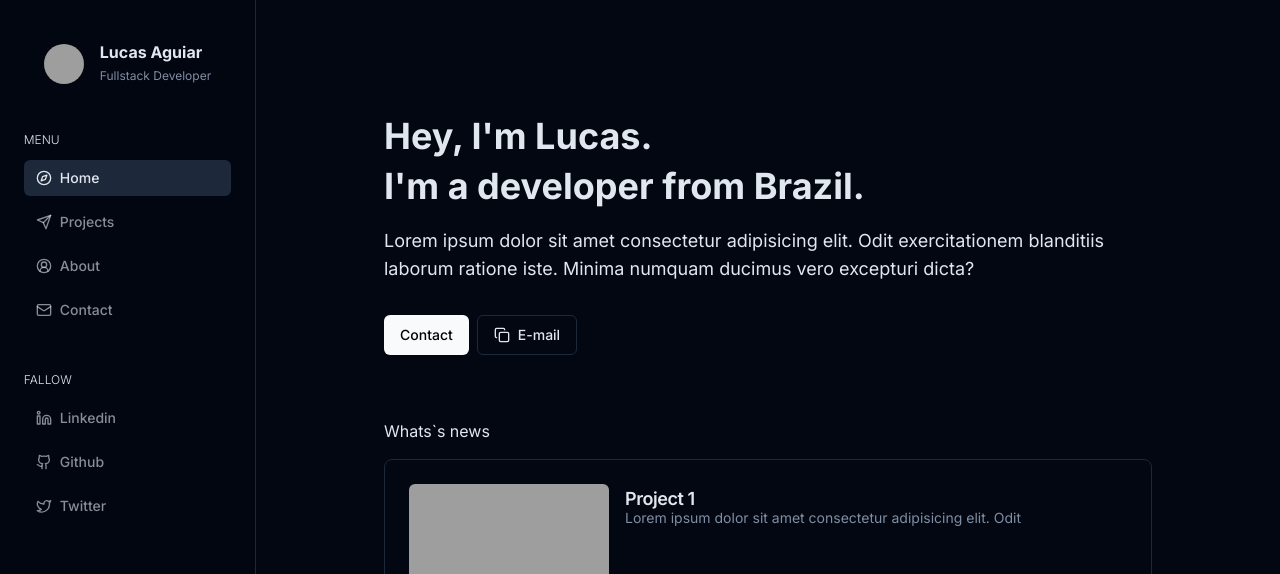
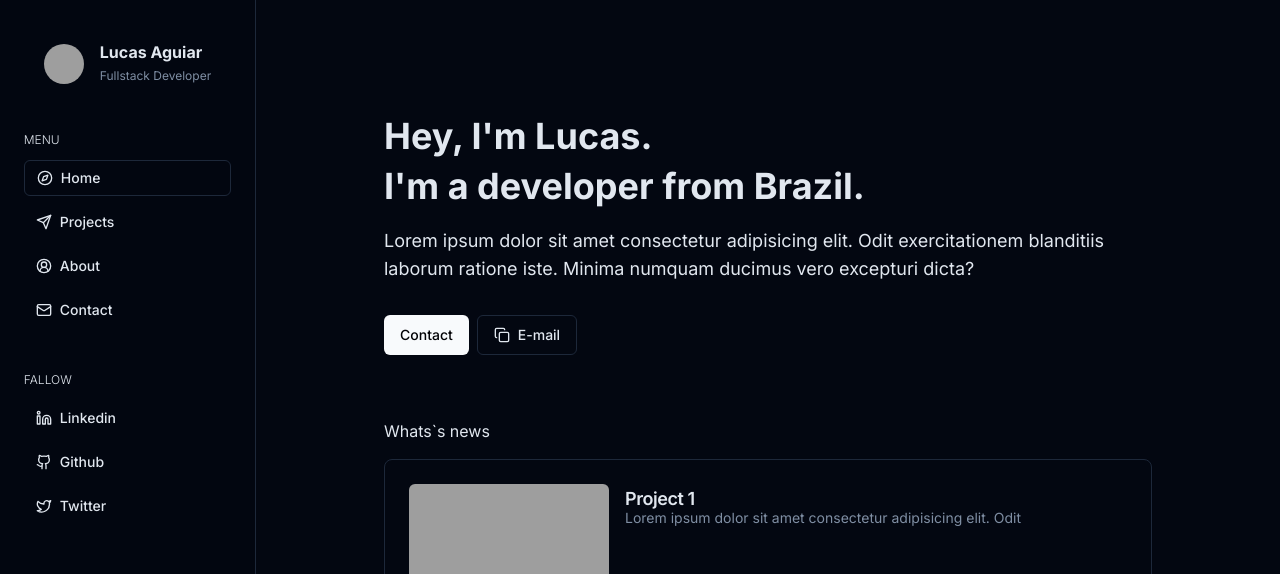
Before and after one commit to LucasAguiarr/me, a Next.js app: page / in a window 1280 px wide. Shown: the top 574 px of the page. Built offline with nearby package versions, Linux system fonts and the light colour scheme; grey boxes are pictures that could not be loaded.

Commit message:
fix: change menu button selected

```diff
--- a/src/components/main-nav.tsx
+++ b/src/components/main-nav.tsx
@@ -6,7 +6,6 @@ import { ModeToggle } from '@/components/mode-toggle';
 import { Button, ButtonProps } from '@/components/ui/button';
 import { navs } from '@/config/navs';
 import { siteConfig } from '@/config/site';
-import { cn } from '@/lib/utils';
 
 type MenuButtonProps = ButtonProps & {
   path: string;
@@ -28,12 +27,11 @@ function MenuButton({
       rel={isExternal ? 'noreferrer' : undefined}
     >
       <Button
-        variant="ghost"
+        variant={isSelect ? 'outline' : 'ghost'}
         size="sm"
-        className={cn(
-          'flex w-full items-center gap-2 justify-start transition-colors hover:text-foreground/80',
-          isSelect ? 'text-foreground bg-accent' : 'text-foreground/60'
-        )}
+        className={
+          'flex w-full items-center gap-2 justify-start transition-colors hover:text-foreground/80'
+        }
         {...rest}
       >
         {children}
@@ -52,6 +50,7 @@ export function MainNave({ cb }: MainNaveProps) {
     if (path === '/') return pathname === path;
     return pathname.includes(path);
   }
+
   return (
     <div className="flex flex-col justify-between">
       <nav>
```
